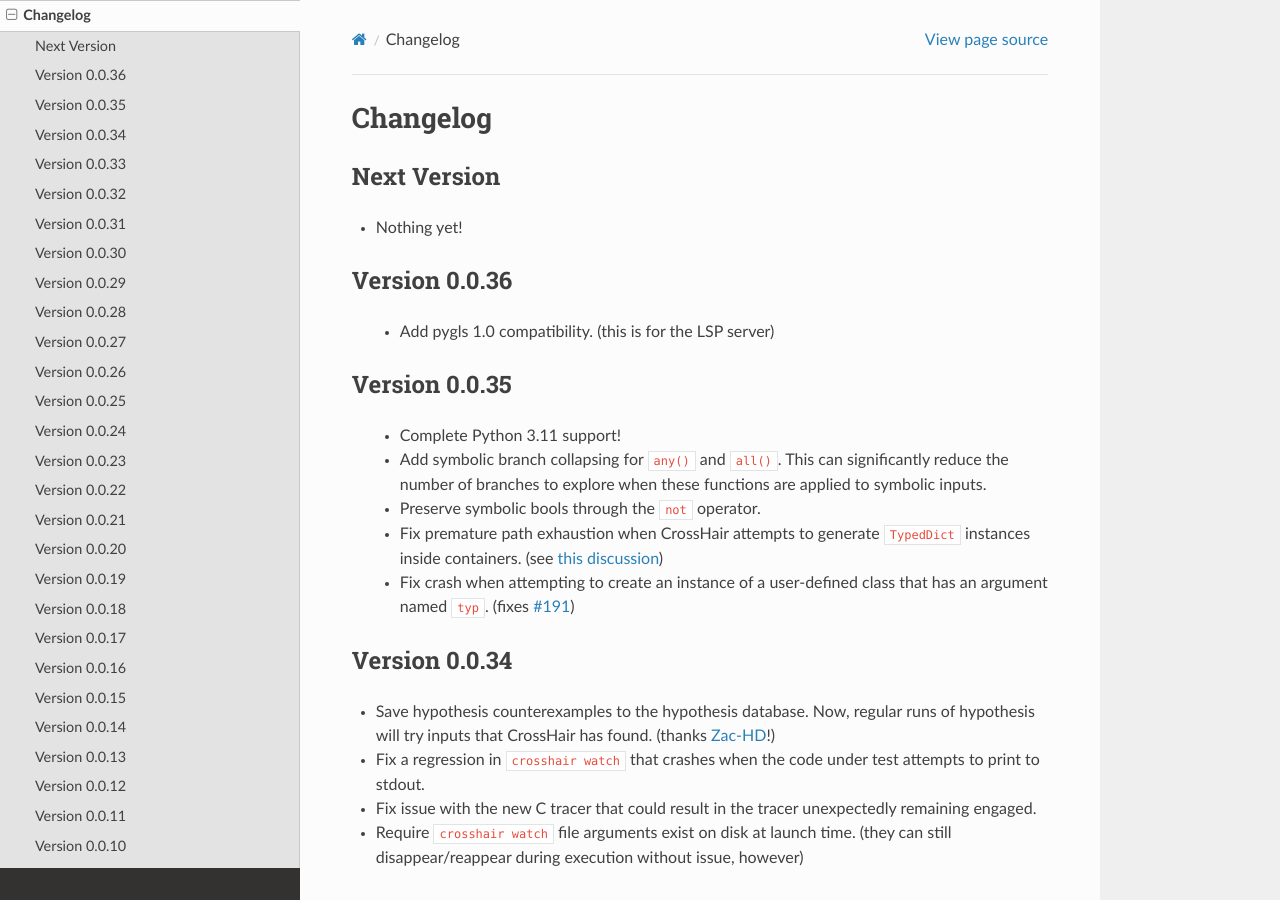
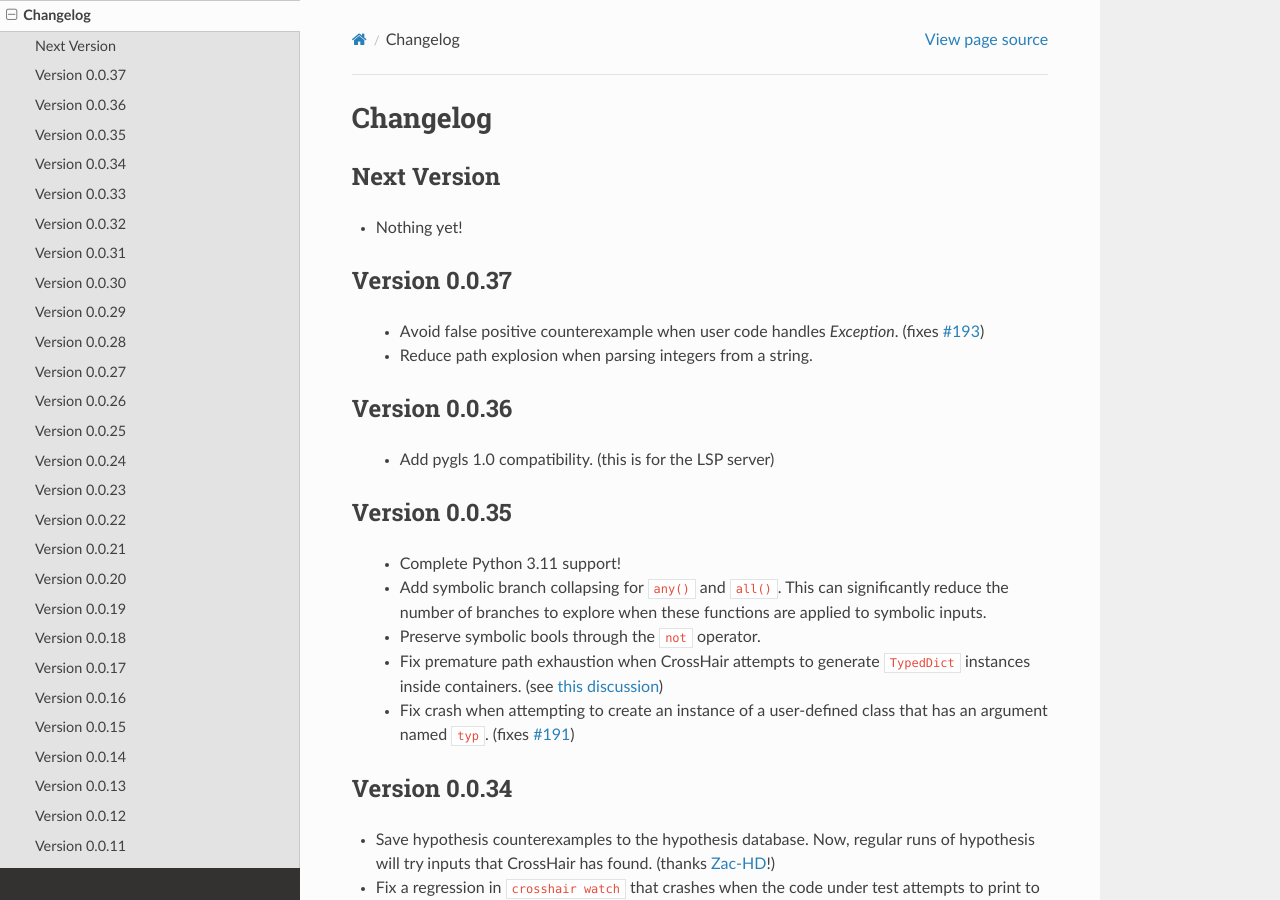
Before and after one commit to pschanely/CrossHair, a Sphinx documentation site: the page built from doc/source/changelog.rst, in a window 1280 px wide and 900 px high. Built offline with Sphinx 7.4.7 and the Read the Docs theme 2.0.0, drawn with Linux system fonts in a browser that asks for light colours; the version number is read from the project's files by our own code.

Commit message:
Update changelog

```diff
--- a/doc/source/changelog.rst
+++ b/doc/source/changelog.rst
@@ -7,6 +7,14 @@ Next Version
 ------------
 
 * Nothing yet!
+
+
+Version 0.0.37
+--------------
+
+ * Avoid false positive counterexample when user code handles `Exception`.
+   (fixes `#193 <https://github.com/pschanely/CrossHair/issues/193>`__)
+ * Reduce path explosion when parsing integers from a string.
 
 
 Version 0.0.36
```
